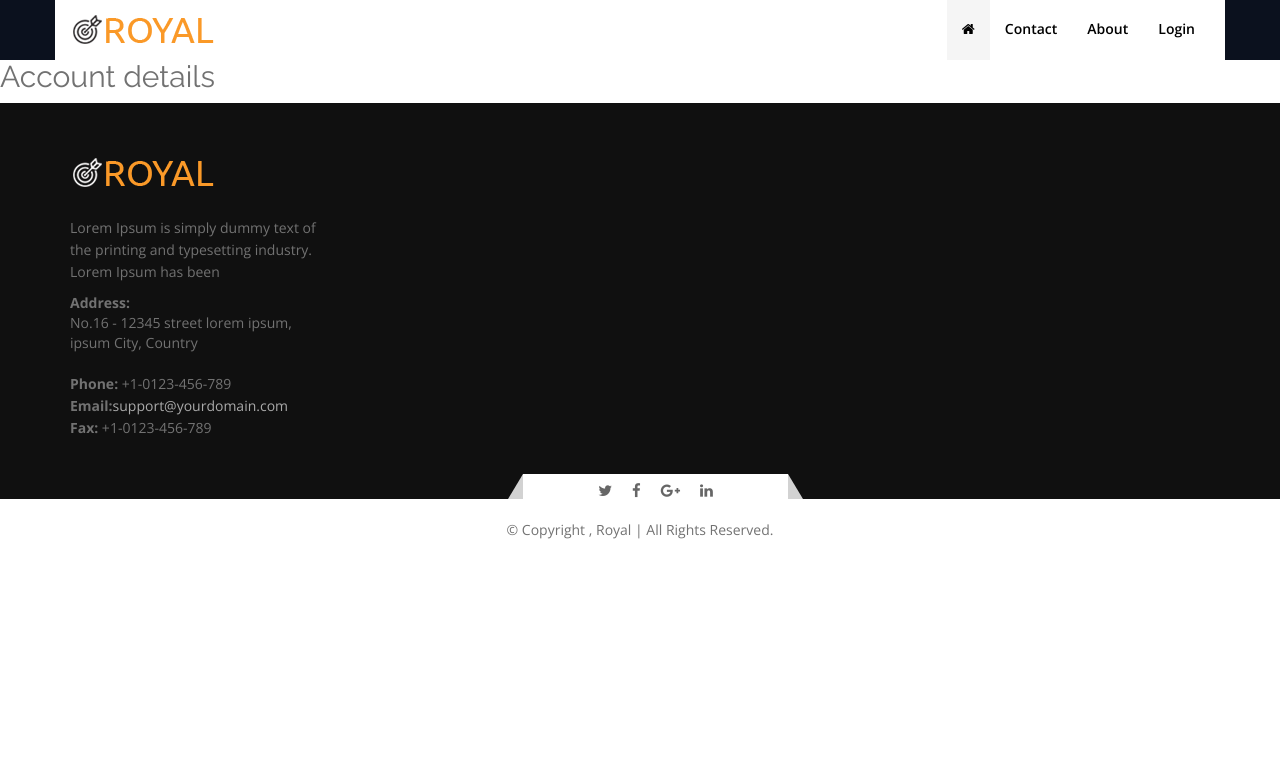
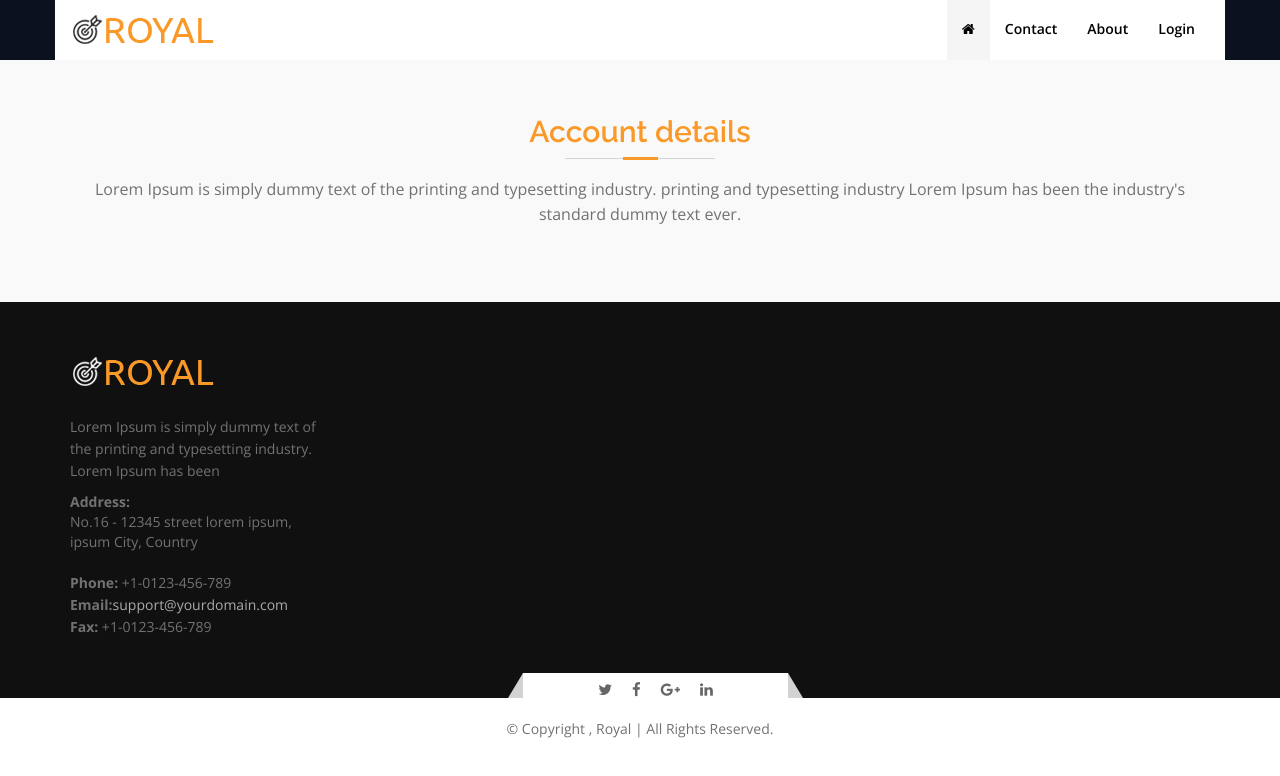
Before and after one commit to piotrsiwinski/flights-journal-website, an Angular app: page /account in a window 1280 px wide. Shown: the top 776 px of the page. Built offline with nearby package versions, Linux system fonts and the light colour scheme.

Commit message:
Fixed menu layout

```diff
--- a/src/app/app.component.html
+++ b/src/app/app.component.html
@@ -8,7 +8,10 @@
 
 
 <!-- Callouts Wrapper Start -->
-<router-outlet></router-outlet>
+
+    <router-outlet></router-outlet>
+
+
 <!--<app-user></app-user>-->
 
 <!-- Footer styles Start-->
--- a/src/app/home/home.component.html
+++ b/src/app/home/home.component.html
@@ -2,12 +2,12 @@
 
 <div class="callouts-wrapper">
   <div class="container">
+
     <div class="title">
       <h2>Welcome to <span>Royal</span></h2>
       <span class="title-border"></span>
       <p>Lorem Ipsum is simply dummy text of the printing and typesetting industry. printing and typesetting industry Lorem Ipsum has been the industry's standard dummy text ever.</p>
     </div>
 
-
   </div>
 </div>
--- a/src/app/user/account/account.component.html
+++ b/src/app/user/account/account.component.html
@@ -1 +1,13 @@
-<h2>Account details</h2>
+<div class="callouts-wrapper">
+  <div class="container">
+
+
+    <div class="title">
+
+      <h2><span>Account details</span></h2>
+      <span class="title-border"></span>
+      <p>Lorem Ipsum is simply dummy text of the printing and typesetting industry. printing and typesetting industry Lorem Ipsum has been the industry's standard dummy text ever.</p>
+    </div>
+
+  </div>
+</div>
```
